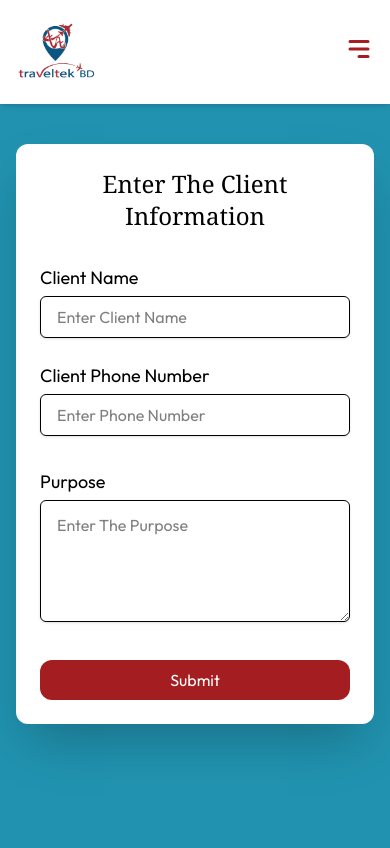
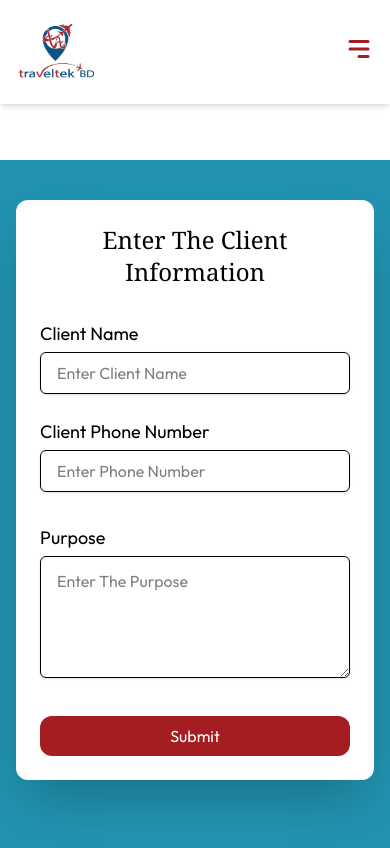
Before and after one commit to Nobleman78/TravelTech-Client-Info-Store, a React (Vite) app: page / in a window 390 px wide. Shown: the top 848 px of the page. Built offline with nearby package versions, Linux system fonts and the light colour scheme; no server answers.

Commit message:
Scroll off for the mobile devices

```diff
--- a/src/components/Layout/Home/Home.jsx
+++ b/src/components/Layout/Home/Home.jsx
@@ -45,9 +45,9 @@ const Home = () => {
     };
 
     return (
-        <div className="bg-[#2193b0] py-10 min-h-screen px-4">
-            <div className="max-w-4xl mx-auto">
-                <form onSubmit={handleSubmit} className="bg-white shadow-2xl rounded-xl p-6 sm:p-8">
+        <div className="bg-[#2193b0] lg:py-10 lg:min-h-screen px-4">
+            <div className="fixed lg:relative top-40 lg:top-0 left-0 lg:left-auto w-full h-screen bg-[#2193b0] px-4 lg:px-20 py-10 overflow-hidden">
+                <form onSubmit={handleSubmit} className="bg-white  shadow-2xl rounded-xl p-6 sm:p-8">
                     <h2 className="text-center text-2xl font-serif mb-8">
                         Enter The Client Information
                     </h2>
```
